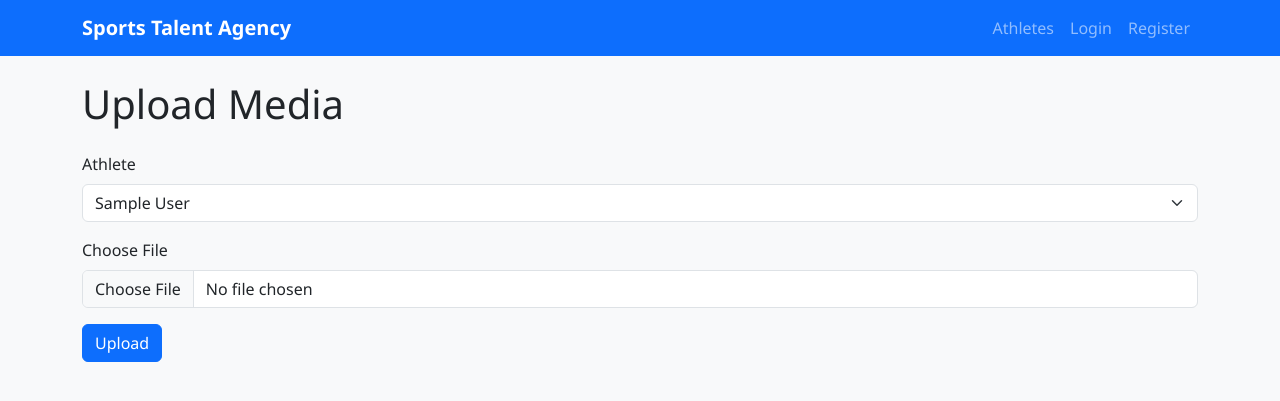
After one commit to TirtheshJani/testapp, a Flask app: template templates/main/upload_media.html in a window 1280 px wide. The commit adds this page. Shown: the top 401 px of the page. Run offline with Flask 3, Linux system fonts and the light colour scheme; the template is opened without the code that fills it: most values are stand-ins (such as "Sample title", 1, 10 or a date in 2020).

Commit message:
Add media upload page

```diff
--- a/templates/main/dashboard.html
+++ b/templates/main/dashboard.html
@@ -36,6 +36,9 @@
                         <a href="{{ url_for('athletes.create') }}" class="action-btn btn-primary">&#43; Add New Athlete</a>
                     </li>
                     {% endif %}
+                    <li>
+                        <a href="{{ url_for('main.upload_media') }}" class="text-decoration-none">📁 Upload Media</a>
+                    </li>
                     <li>
                         <a href="{{ url_for('main.analytics') }}" class="text-decoration-none">📊 View Analytics</a>
                     </li>
--- /dev/null
+++ b/templates/main/upload_media.html
@@ -0,0 +1,24 @@
+{% extends "base.html" %}
+
+{% block title %}Upload Media - {{ super() }}{% endblock %}
+
+{% block content %}
+<h1>Upload Media</h1>
+<form method="post" enctype="multipart/form-data" class="mt-4">
+  <div class="mb-3">
+    <label for="athlete" class="form-label">Athlete</label>
+    <select name="athlete_id" id="athlete" class="form-select" required>
+      {% for athlete in athletes %}
+      <option value="{{ athlete.athlete_id }}">{{ athlete.user.full_name }}</option>
+      {% endfor %}
+    </select>
+  </div>
+  <div class="mb-3">
+    <label for="file" class="form-label">Choose File</label>
+    <input type="file" name="file" id="file" class="form-control" required>
+  </div>
+  <div class="mb-3">
+    <button class="btn btn-primary">Upload</button>
+  </div>
+</form>
+{% endblock %}
```
Also changed, not shown: app/main/routes.py (+34 -2 lines), docs/phase3_notes.md (+4 -0 lines), README.md.
